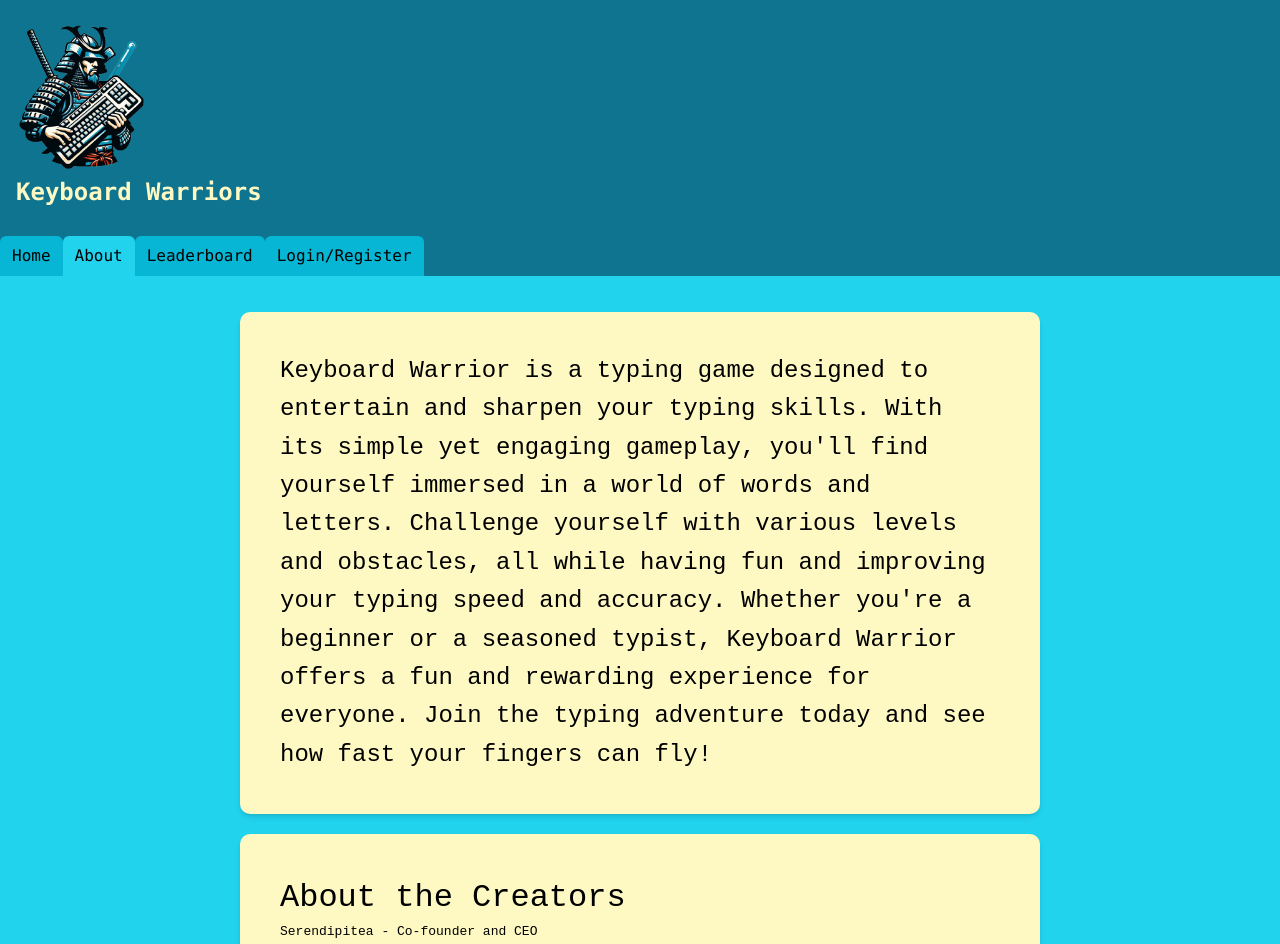
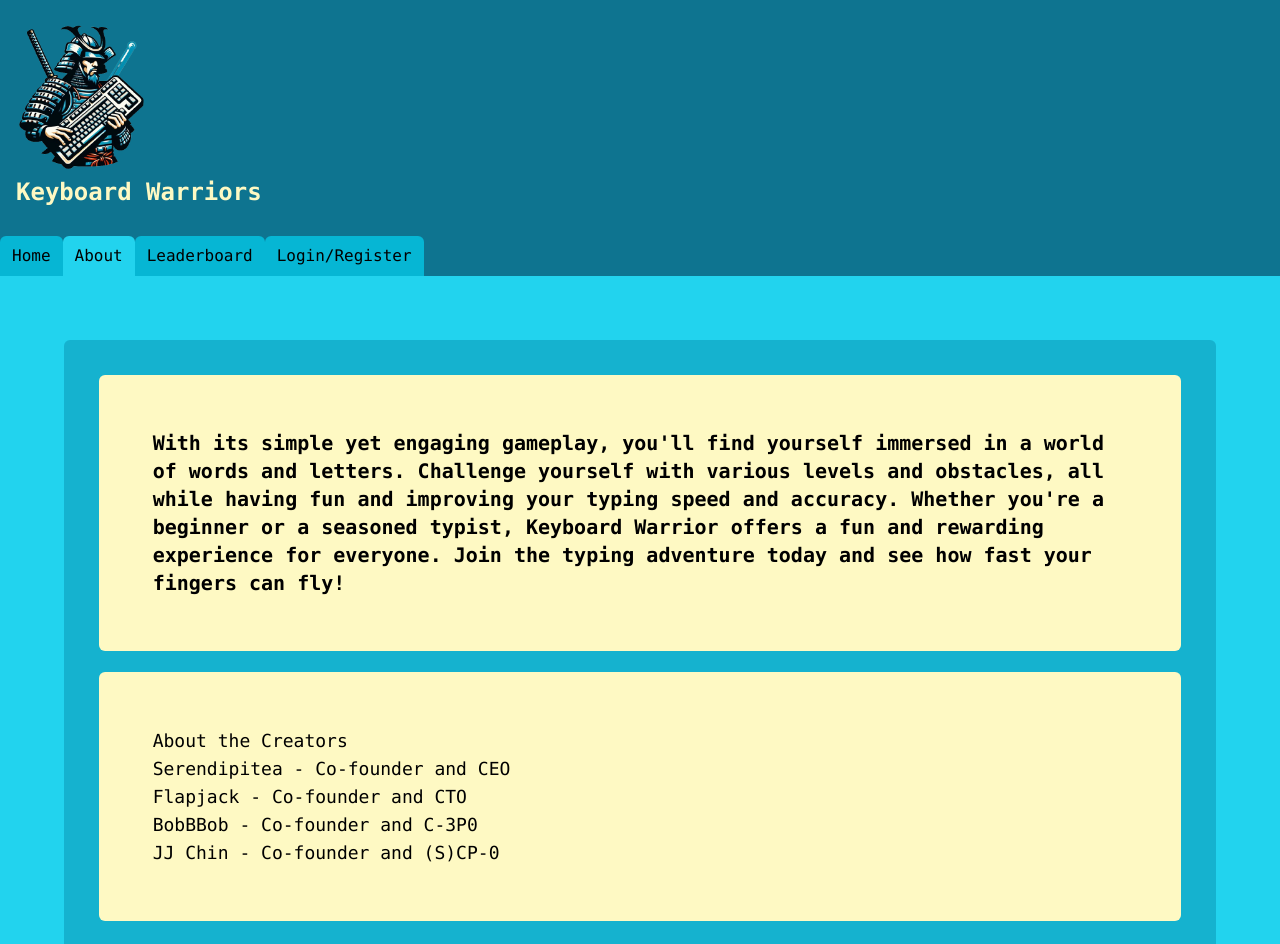
Before and after one commit to CNocilo/Project-Keyboard-Warrior, a React (Vite) app in the folder frontend/: page /about in a window 1280 px wide. Shown: the top 944 px of the page. Built offline with nearby package versions, Linux system fonts and the light colour scheme; no server answers.

Commit message:
fixed about page's design to match rest of site, other minor design fixes, and fixed logout button bug

```diff
--- a/frontend/src/components/Navbar.jsx
+++ b/frontend/src/components/Navbar.jsx
@@ -58,9 +58,7 @@ const Navbar = () => {
 
                     <NavLink
                         to=''
-                        className={({ isActive }) =>
-                            isActive ? 'bg-cyan-400 text-black hover:bg-cyan-400 hover:text-white font-mono rounded-tl-md rounded-tr-md px-3 py-2'
-                                    : 'bg-cyan-500 text-black hover:bg-cyan-400 hover:text-white font-mono rounded-tl-md rounded-tr-md px-3 py-2'}>
+                        className='bg-cyan-500 text-black hover:bg-cyan-400 hover:text-white font-mono rounded-tl-md rounded-tr-md px-3 py-2'>
                         <button
                             onClick={handleLogout}
                             >Logout
--- a/frontend/src/pages/AboutPage.jsx
+++ b/frontend/src/pages/AboutPage.jsx
@@ -2,28 +2,57 @@ import React from 'react';
 
 const AboutPage = () => {
   return (
-    <>
-      <div style={{ display: 'flex', justifyContent: 'center', alignItems: 'center', minHeight: '100vh', backgroundColor: '#22d3ee', color: '#fff' }}>
-        <div className="content-container">
-          <div className="container p-5 my-5 content-section text-black shadow-md" id="about_style" style={{ maxWidth: '800px', fontFamily: 'monospace', backgroundColor: '#fef9c3', padding: '40px', borderRadius: '10px',}}>
-            <p style={{ fontSize: '1.5rem', lineHeight: '1.6' }}>Keyboard Warrior is a typing game designed to entertain and sharpen your typing skills.
-              With its simple yet engaging gameplay, you'll find yourself immersed in a world of words and letters.
-               Challenge yourself with various levels and obstacles, all while having fun and improving your typing speed and accuracy.
-              Whether you're a beginner or a seasoned typist, Keyboard Warrior offers a fun and rewarding experience for everyone.
-               Join the typing adventure today and see how fast your fingers can fly!</p>
-          </div>
-          <div className="container p-5 my-5 creators-section text-black shadow-md" style={{ maxWidth: '800px', fontFamily: 'monospace', backgroundColor: '#fef9c3', padding: '40px', borderRadius: '10px' }}>
-            <h2 style={{ fontSize: '2rem' }}>About the Creators</h2>
-            <ul id="creators_style" style={{ listStyleType: 'none', paddingLeft: 0 }}>
+    // <section className="p-[5%]">
+    //   <div className="bg-cyan-500 p-[2%]">
+    //     <div style={{ display: 'flex', justifyContent: 'center', alignItems: 'center', minHeight: '100vh', backgroundColor: '#22d3ee', color: '#fff' }}>
+    //       <div className="content-container">
+    //         <div className="container p-5 my-5 content-section text-black shadow-md" id="about_style" style={{ maxWidth: '800px', fontFamily: 'monospace', backgroundColor: '#fef9c3', padding: '40px', borderRadius: '10px',}}>
+    //           <p style={{ fontSize: '1.5rem', lineHeight: '1.6' }}>Keyboard Warrior is a typing game designed to entertain and sharpen your typing skills.
+    //             With its simple yet engaging gameplay, you'll find yourself immersed in a world of words and letters.
+    //             Challenge yourself with various levels and obstacles, all while having fun and improving your typing speed and accuracy.
+    //             Whether you're a beginner or a seasoned typist, Keyboard Warrior offers a fun and rewarding experience for everyone.
+    //             Join the typing adventure today and see how fast your fingers can fly!</p>
+    //         </div>
+    //         <div className="container p-5 my-5 creators-section text-black shadow-md" style={{ maxWidth: '800px', fontFamily: 'monospace', backgroundColor: '#fef9c3', padding: '40px', borderRadius: '10px' }}>
+    //           <h2 style={{ fontSize: '2rem' }}>About the Creators</h2>
+    //           <ul id="creators_style" style={{ listStyleType: 'none', paddingLeft: 0 }}>
+    //             <li>Serendipitea - Co-founder and CEO</li>
+    //             <li>Flapjack - Co-founder and CTO</li>
+    //             <li>BobBBob - Co-founder and C-3P0</li>
+    //             <li>JJ Chin - Co-founder and (S)CP-0</li>
+    //           </ul>
+    //         </div>
+    //       </div>
+    //     </div>
+    //   </div>
+    // </section>
+    <section className="p-[5%]">
+      <div className="p-[3%] bg-cyan-600 bg-opacity-50 rounded-md">
+        <div className="bg-yellow-100 rounded-md mb-[2%]">
+          <p className="p-[5%] text-xl font-mono font-[600]">
+            With its simple yet engaging gameplay, you'll find yourself immersed in a world of words and letters.
+            Challenge yourself with various levels and obstacles, all while having fun and improving your typing speed and accuracy.
+            Whether you're a beginner or a seasoned typist, Keyboard Warrior offers a fun and rewarding experience for everyone.
+            Join the typing adventure today and see how fast your fingers can fly!
+          </p>
+        </div>
+        <div className="bg-yellow-100 rounded-md">
+          <div className="p-[5%] text-lg font-mono font-[400]">
+            <h2>About the Creators</h2>
+            <ul>
               <li>Serendipitea - Co-founder and CEO</li>
               <li>Flapjack - Co-founder and CTO</li>
               <li>BobBBob - Co-founder and C-3P0</li>
               <li>JJ Chin - Co-founder and (S)CP-0</li>
             </ul>
           </div>
+
         </div>
+
       </div>
-    </>
+
+
+    </section>
   );
 };
 
--- a/frontend/src/pages/LeaderboardPage.jsx
+++ b/frontend/src/pages/LeaderboardPage.jsx
@@ -78,26 +78,26 @@ const LeaderboardPage = () => {
     //   </div>
     // </div>
 
-  <div className="p-[10%]">
-    <div className="p-[2%] bg-cyan-500 rounded-md shadow-md">
-      <div class="relative overflow-x-auto shadow-md sm:rounded-lg">
-          <table class="w-full text-sm text-left rtl:text-right text-gray-500 dark:text-gray-400">
-              <caption class="p-5 text-3xl font-mono font-[700] text-left rtl:text-right text-gray-900 bg-yellow-100">
+  <div className="py-[5%] px-[10%]">
+    <div className="p-[3%] bg-cyan-600 bg-opacity-50 rounded-md shadow-md">
+      <div className="relative overflow-x-auto shadow-md sm:rounded-lg">
+          <table className="w-full text-sm text-left rtl:text-right text-gray-500 dark:text-gray-400">
+              <caption className="p-[3%] text-3xl font-mono font-[700] text-left rtl:text-right text-gray-900 bg-yellow-100">
               Global Leaderboard
-                  <p class="mt-1 text-xl font-normal text-gray-500 dark:text-gray-400">Who's on top of the charts today..?</p>
+                  <p className="mt-1 text-xl font-normal text-gray-500 dark:text-gray-400">Who's on top of the charts today..?</p>
               </caption>
-              <thead class="text-lg text-gray-700 font-mono uppercase bg-yellow-100">
+              <thead className=" text-lg text-gray-700 font-mono uppercase bg-yellow-100">
                   <tr>
-                      <th scope="col" class="px-6 py-3">
+                      <th scope="col" className="px-6 py-3">
                           Player Name
                       </th>
-                      <th scope="col" class="px-6 py-3">
+                      <th scope="col" className="px-6 py-3">
                           WPM
                       </th>
-                      <th scope="col" class="px-6 py-3">
+                      <th scope="col" className="px-6 py-3">
                           Country
                       </th>
-                      <th scope="col" class="px-6 py-3">
+                      <th scope="col" className="px-6 py-3">
                           Keyboard
                       </th>
                   </tr>
@@ -105,40 +105,39 @@ const LeaderboardPage = () => {
               <tbody>
                   {leaderboardData.length > 0 ? (
                       leaderboardData.map((player, index) => (
-                        <tr key={index} class="bg-yellow-100">
-                          <th scope="row" class="px-6 py-4 font-mono text-lg font-[400] text-gray-900 whitespace-nowrap">
+                        <tr key={index} className="bg-yellow-100">
+                          <th scope="row" className="px-6 py-4 font-mono text-lg font-[400] text-gray-900 whitespace-nowrap">
                             {player.username}
                           </th>
-                          <td class="px-6 py-3 text-lg">
+                          <td className="px-6 py-3 text-lg font-mono">
                             {player.wpm}
                           </td>
-                          <td class="px-6 py-3 text-3xl">
+                          <td className="px-6 py-3 text-3xl font-mono">
                             <ReactCountryFlag countryCode={player.country} svg />
                           </td>
-                          <td class="px-6 py-3 text-lg">
+                          <td className="px-6 py-3 text-lg font-mono">
                             {player.keyboardLayout}
                           </td>
                         </tr>
                       ))
                     ) : (
                       presetLeaderboardData.map((player, index) => (
-                        <tr key={index} class="bg-yellow-100">
-                          <th scope="row" class="px-6 py-4 font-mono text-lg font-[400] text-gray-900 whitespace-nowrap">
+                        <tr key={index} className="bg-yellow-100">
+                          <th scope="row" className="px-6 py-4 font-mono text-lg font-[400] text-gray-900 whitespace-nowrap">
                             {player.username}
                           </th>
-                          <td class="px-6 py-3 text-lg">
+                          <td className="px-6 py-3 text-lg font-mono">
                             {player.wpm}
                           </td>
-                          <td class="px-6 py-3 text-3xl">
+                          <td className="px-6 py-3 text-3xl font-mono">
                             <ReactCountryFlag countryCode={player.country} svg />
                           </td>
-                          <td class="px-6 py-3 text-lg">
+                          <td className="px-6 py-3 text-lg font-mono">
                             {player.keyboardLayout}
                           </td>
                         </tr>
                       ))
                     )}
-
               </tbody>
           </table>
       </div>
```
